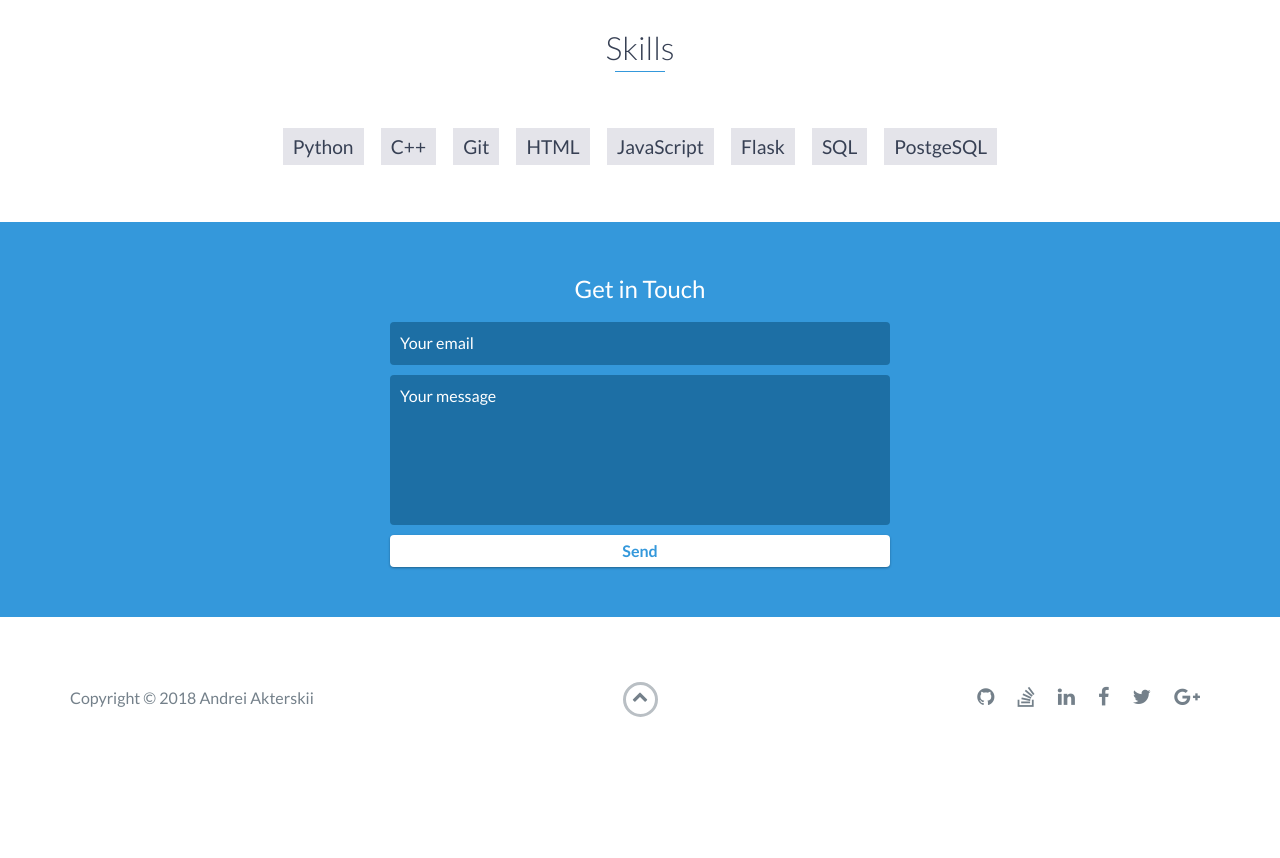
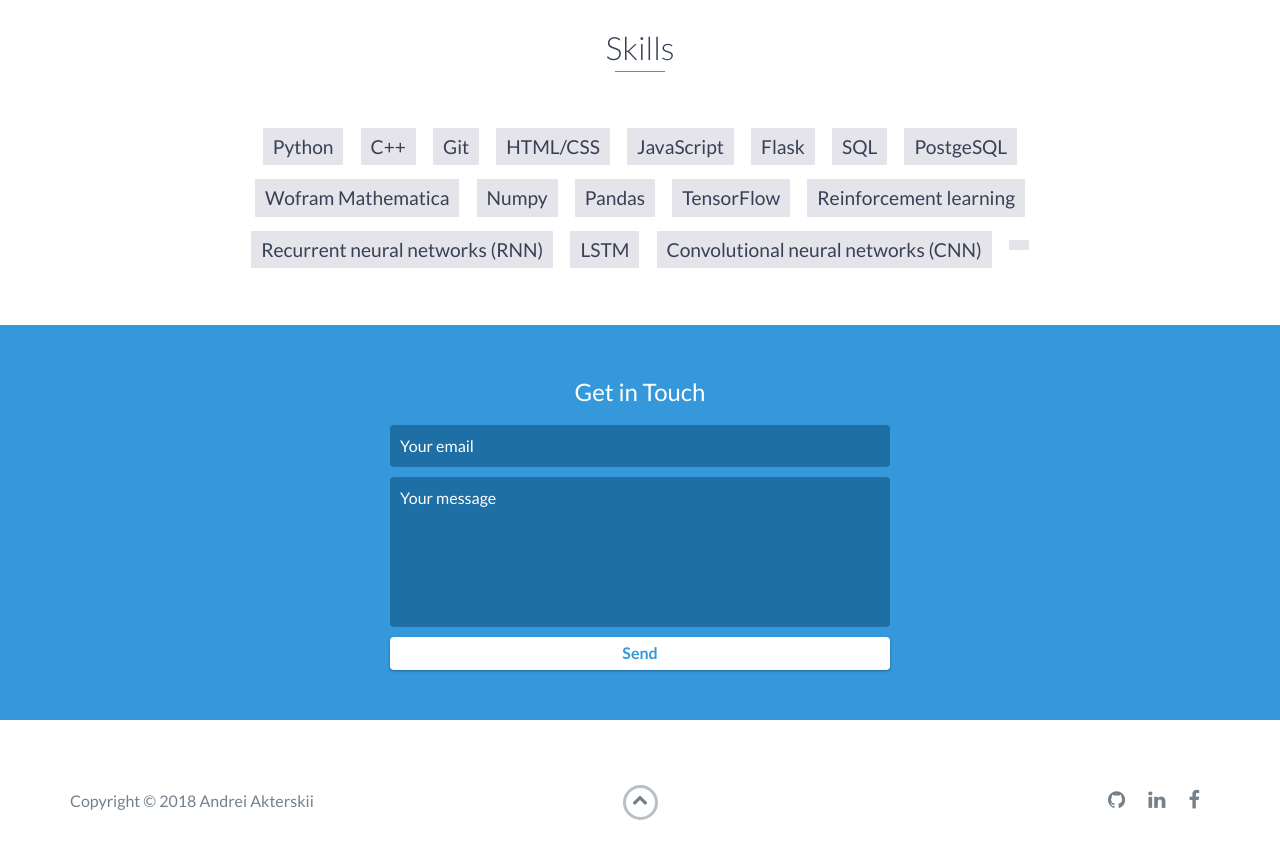
Before and after one commit to akterskii/akterskii.github.io, a website: page index.html in a window 1280 px wide. Shown: the part 3280-4138 px from the top of the page. Before the commit the page ends 4051 px from the top, so only its background shows below. Drawn offline with nearby package versions, Linux system fonts and the light colour scheme.

Commit message:
Update index.html

```diff
--- a/index.html
+++ b/index.html
@@ -189,11 +189,20 @@
             <li>Python</li>
             <li>C++</li>
             <li>Git</li>
-            <li>HTML</li>
+            <li>HTML/CSS</li>
             <li>JavaScript</li>
             <li>Flask</li>
             <li>SQL</li>
             <li>PostgeSQL</li>
+	    <li>Wofram Mathematica</li>
+	    <li>Numpy</li>
+	    <li>Pandas</li>
+	    <li>TensorFlow</li>
+	    <li>Reinforcement learning</li>
+	    <li>Recurrent neural networks (RNN)</li>
+	    <li>LSTM</li>
+	    <li>Convolutional neural networks (CNN)</li>
+	    <li></li>
         </ul>
     </div>
     <!-- End #skills -->
@@ -201,7 +210,7 @@
     <div id="contact">
         <h2>Get in Touch</h2>
         <div id="contact-form">
-            <form method="POST" action="https://formspree.io/email@email.com">
+            <form method="POST" action="https://formspree.io/aktersky@gmail.com">
                 <input type="hidden" name="_subject" value="Contact request from personal website" />
                 <input type="email" name="_replyto" placeholder="Your email" required>
                 <textarea name="message" placeholder="Your message" required></textarea>
@@ -228,23 +237,23 @@
                 <div class="col-sm-5 social">
                     <ul>
                         <li>
-                            <a href="https://github.com/" target="_blank"><i class="fa fa-github" aria-hidden="true"></i></a>
+                            <a href="https://github.com/akterskii" target="_blank"><i class="fa fa-github" aria-hidden="true"></i></a>
+                        </li>
+                        <!--<li>
+                            <a href="https://stackoverflow.com/" target="_blank"><i class="fa fa-stack-overflow" aria-hidden="true"></i></a>
+                        </li>-->
+                        <li>
+                            <a href="https://www.linkedin.com/in/andrei-akterskii/" target="_blank"><i class="fa fa-linkedin" aria-hidden="true"></i></a>
                         </li>
                         <li>
-                            <a href="https://stackoverflow.com/" target="_blank"><i class="fa fa-stack-overflow" aria-hidden="true"></i></a>
+                            <a href="https://www.facebook.com/akterskii" target="_blank"><i class="fa fa-facebook" aria-hidden="true"></i></a>
                         </li>
-                        <li>
-                            <a href="https://linkedin.com/" target="_blank"><i class="fa fa-linkedin" aria-hidden="true"></i></a>
-                        </li>
-                        <li>
-                            <a href="https://www.facebook.com/" target="_blank"><i class="fa fa-facebook" aria-hidden="true"></i></a>
-                        </li>
-                        <li>
+                        <!--<li>
                             <a href="https://twitter.com/" target="_blank"><i class="fa fa-twitter" aria-hidden="true"></i></a>
-                        </li>
-                        <li>
+                        </li>-->
+                        <!--<li>
                             <a href="https://plus.google.com/" target="_blank"><i class="fa fa-google-plus" aria-hidden="true"></i></a>
-                        </li>
+                        </li>-->
                     </ul>
                 </div>
             </div>
```
